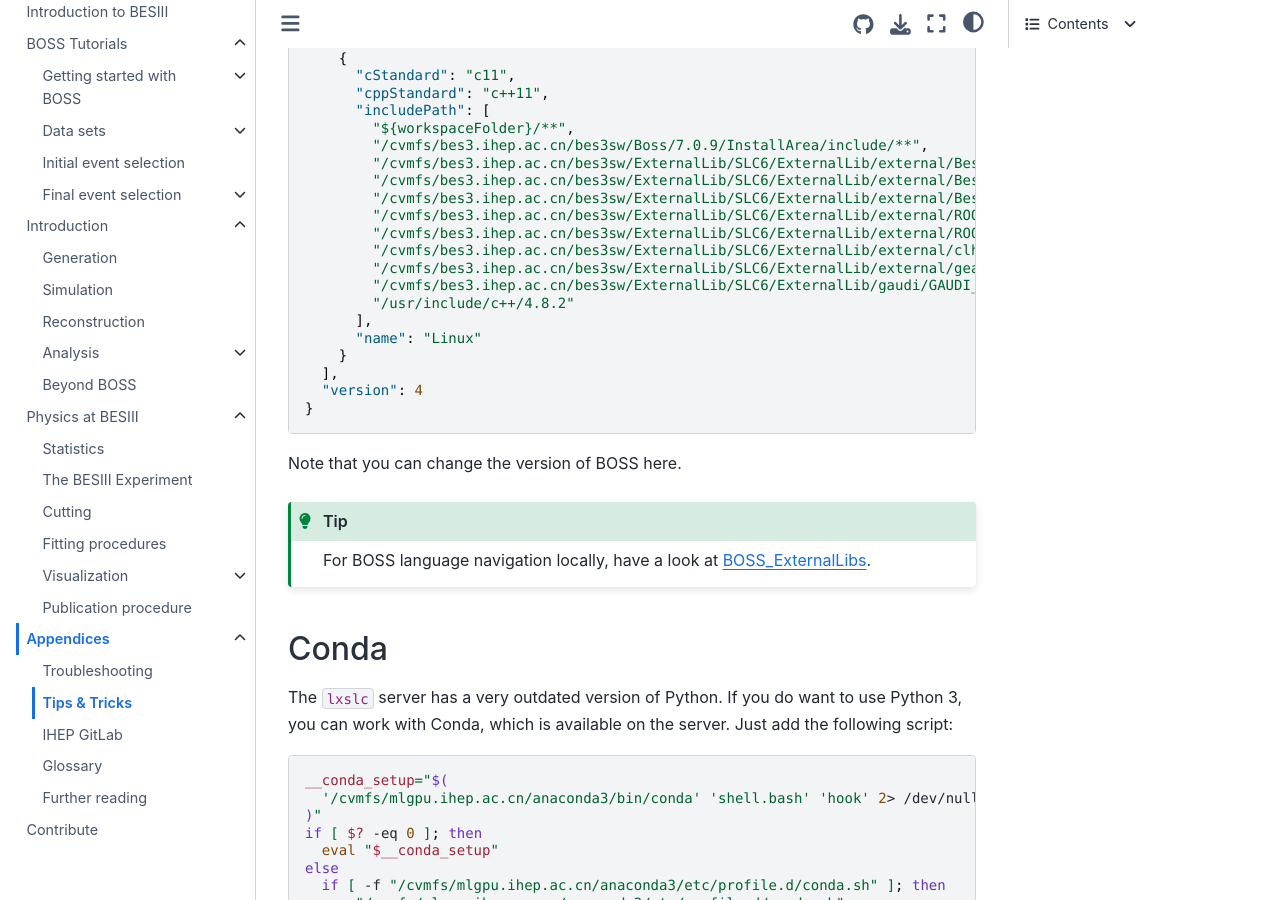
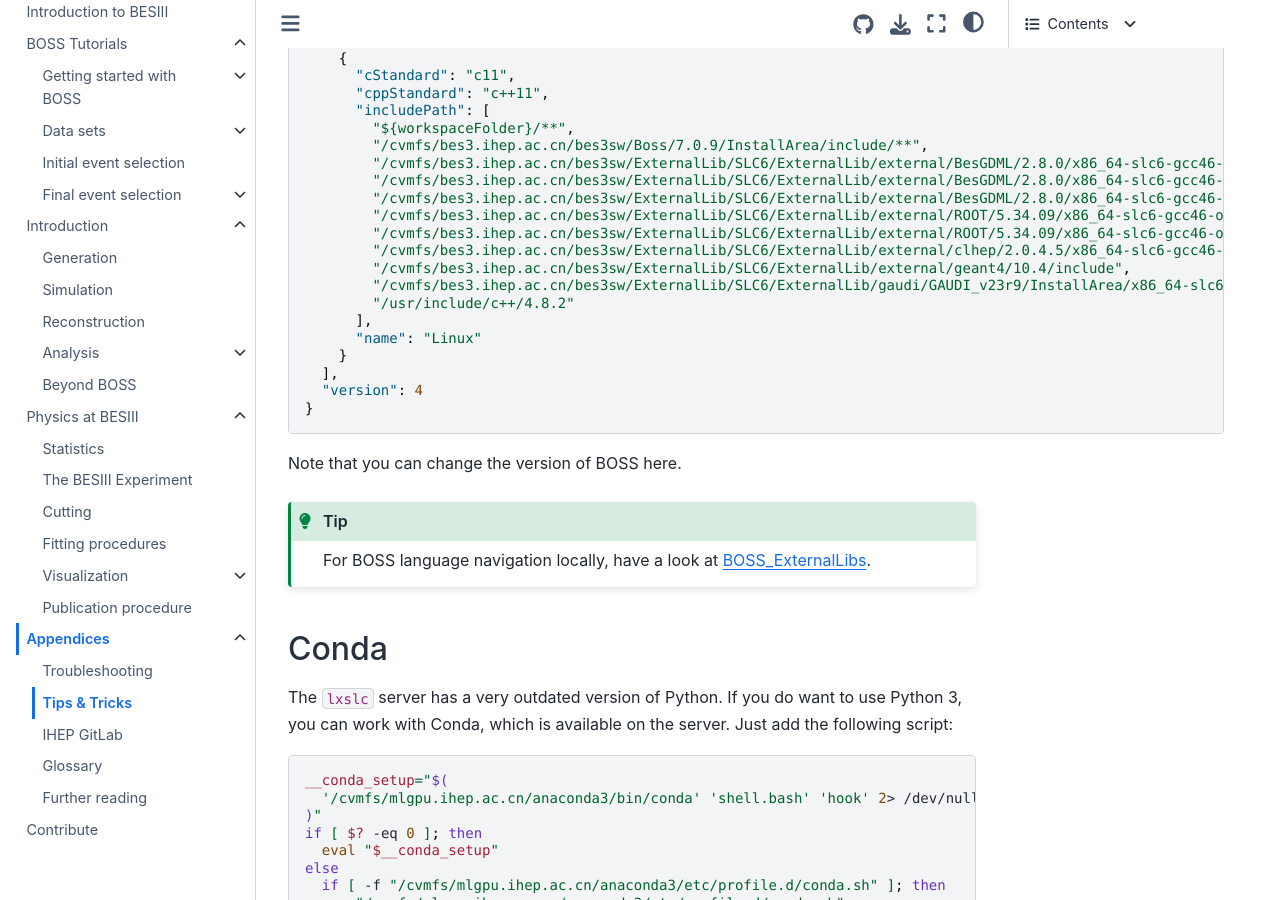
Before and after one commit to redeboer/bossdoc, a Sphinx documentation site: the page built from docs/appendices/tips.md, in a window 1280 px wide and 900 px high, scrolled down 2459 px. Built offline with Sphinx 7.4.7 and the Sphinx Book theme 1.1.4, drawn with Linux system fonts in a browser that asks for light colours.

Commit message:
docs: widen .c_cpp_properties.json snippet

````diff
--- a/docs/appendices/tips.md
+++ b/docs/appendices/tips.md
@@ -141,7 +141,10 @@ following content:
 
 <!-- cspell:ignore GDML Saxana geant -->
 
-```json
+```{code-block} json
+---
+class: full-width
+---
 {
   "configurations": [
     {
````
